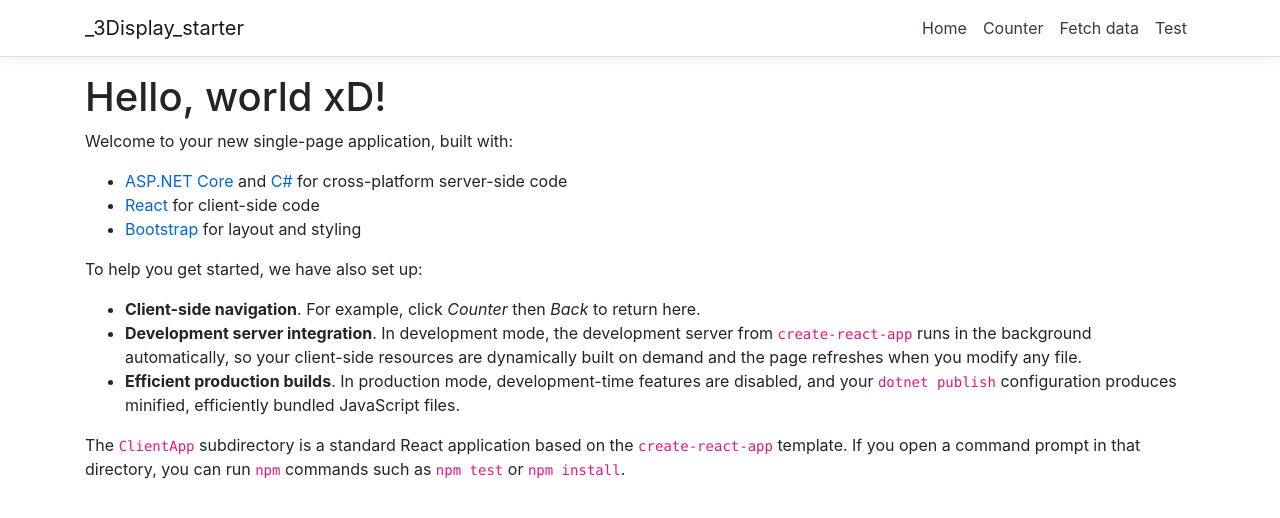
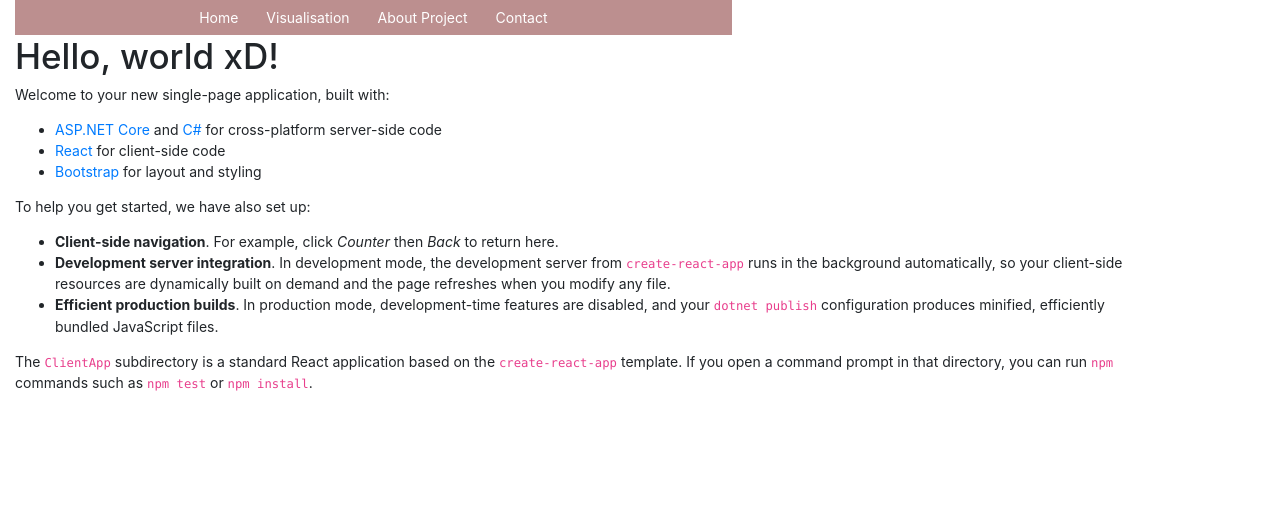
Before and after one commit to lolerah/3Display, a React (Create React App) app in the folder ClientApp/: page / in a window 1280 px wide. Shown: the top 518 px of the page. Built offline with nearby package versions, Linux system fonts and the light colour scheme.

Commit message:
basic scene and layout

```diff
--- a/ClientApp/package.json
+++ b/ClientApp/package.json
@@ -3,17 +3,19 @@
   "version": "0.1.0",
   "private": true,
   "dependencies": {
-    "bootstrap": "^4.1.3",
+    "bootstrap": "^4.5.0",
     "jquery": "^3.4.1",
     "merge": "^1.2.1",
     "oidc-client": "^1.9.0",
     "react": "^16.0.0",
+    "react-bootstrap": "^1.2.2",
     "react-dom": "^16.0.0",
     "react-router-bootstrap": "^0.25.0",
     "react-router-dom": "^5.1.2",
     "react-scripts": "^3.4.1",
     "reactstrap": "^8.4.1",
-    "rimraf": "^2.6.2"
+    "rimraf": "^2.6.2",
+    "three": "^0.118.3"
   },
   "devDependencies": {
     "ajv": "^6.9.1",
--- a/ClientApp/src/App.js
+++ b/ClientApp/src/App.js
@@ -1,24 +1,23 @@
-import React, { Component } from 'react';
-import { Route } from 'react-router';
-import { Layout } from './components/Layout';
-import { Home } from './components/Home';
-import { FetchData } from './components/FetchData';
-import { Counter } from './components/Counter';
-import { Test } from './components/Test';
-
-import './custom.css'
+import React, { Component } from "react";
+import { NewNavMenu } from "./components/NewNavMenu";
+import { Routing } from "./components/Routing";
+import "bootstrap/dist/css/bootstrap.min.css";
 
 export default class App extends Component {
   static displayName = App.name;
 
-  render () {
+  render() {
     return (
-      <Layout>
-        <Route exact path='/' component={Home} />
-        <Route path='/counter' component={Counter} />
-        <Route path='/fetch-data' component={FetchData} />
-        <Route path='/test' component={Test} />
-      </Layout>
+      <div className="container-fluid">
+        <div className="row ">
+          <div className="col-sm col-md-7">
+            <NewNavMenu />
+          </div>
+          <div className="col-11">
+            <Routing />
+          </div>
+        </div>
+      </div>
     );
   }
 }
--- /dev/null
+++ b/ClientApp/src/components/About.jsx
@@ -0,0 +1,7 @@
+import React, { Component } from "react";
+
+export class About extends Component {
+  render() {
+    return <div>ABOUT</div>;
+  }
+}
--- a/ClientApp/src/components/Layout.js
+++ b/ClientApp/src/components/Layout.js
@@ -1,17 +1,16 @@
-import React, { Component } from 'react';
-import { Container } from 'reactstrap';
-import { NavMenu } from './NavMenu';
+import React, { Component } from "react";
+import { Container } from "reactstrap";
+//import { NavMenu } from "./NavMenu";
+import NewNavMenu from "./NewNavMenu";
 
 export class Layout extends Component {
   static displayName = Layout.name;
 
-  render () {
+  render() {
     return (
       <div>
-        <NavMenu />
-        <Container>
-          {this.props.children}
-        </Container>
+        <NewNavMenu />
+        <Container>{this.props.children}</Container>
       </div>
     );
   }
--- /dev/null
+++ b/ClientApp/src/components/NavLink.css
@@ -0,0 +1,7 @@
+a.nav-link {
+  color: white;
+}
+
+html {
+  font-size: 14px;
+}
--- /dev/null
+++ b/ClientApp/src/components/NavLink.jsx
@@ -0,0 +1,14 @@
+import React, { Component } from "react";
+import "./NavLink.css";
+
+class NavLink extends Component {
+  render() {
+    return (
+      <a className="nav-link" href={this.props.goTo}>
+        {this.props.display}
+      </a>
+    );
+  }
+}
+
+export default NavLink;
--- /dev/null
+++ b/ClientApp/src/components/NewNavMenu.css
@@ -0,0 +1,3 @@
+nav {
+  background-color: rosybrown;
+}
--- /dev/null
+++ b/ClientApp/src/components/NewNavMenu.jsx
@@ -0,0 +1,18 @@
+import React, { Component } from "react";
+import NavLink from "./NavLink";
+import "./NewNavMenu.css";
+
+export class NewNavMenu extends Component {
+  render() {
+    return (
+      <nav className="nav justify-content-center">
+        <NavLink goTo="/" display="Home" />
+        <NavLink goTo="/visualisation" display="Visualisation" />
+        <NavLink goTo="/about" display="About Project" />
+        <NavLink goTo="/contact" display="Contact" />
+      </nav>
+    );
+  }
+}
+
+export default NewNavMenu;
--- /dev/null
+++ b/ClientApp/src/components/Routing.css
@@ -0,0 +1,3 @@
+.myClass {
+  background-color: whitesmoke;
+}
--- /dev/null
+++ b/ClientApp/src/components/Routing.jsx
@@ -0,0 +1,27 @@
+import React, { Component } from "react";
+import { Route } from "react-router";
+import { Home } from "./Home";
+import { FetchData } from "./FetchData";
+import { Counter } from "./Counter";
+import { Test } from "./Test";
+import { About } from "./About";
+import { Scene } from "./Scene";
+
+export class Routing extends Component {
+  render() {
+    return (
+      <div>
+        <Route exact path="/" component={Home} />{" "}
+        <Route path="/counter" component={Counter} />{" "}
+        <Route path="/about" component={About} />
+        {/*<Route path="/visualisation" component={Visualisation} />
+      <Route path="/contact" component={Contact} />*/}
+        <Route path="/test" component={Test} />
+        <Route path="/fetch-data" component={FetchData} />
+        <Route path="/visualisation" component={Scene} />
+      </div>
+    );
+  }
+}
+
+export default Routing;
--- /dev/null
+++ b/ClientApp/src/components/Scene.jsx
@@ -0,0 +1,31 @@
+import React, { Component } from "react";
+import * as THREE from "three";
+
+export class Scene extends Component {
+    componentDidMount() {
+        var scene = new THREE.Scene();
+        var camera = new THREE.PerspectiveCamera(75, window.innerWidth / window.innerHeight, 0.1, 1000);
+        var renderer = new THREE.WebGLRenderer();
+        renderer.setSize(window.innerWidth, window.innerHeight);
+        this.mount.appendChild(renderer.domElement);
+        var geometry = new THREE.BoxGeometry(1, 1, 1);
+        var material = new THREE.MeshBasicMaterial({ color: 0x00ff00 });
+        var cube = new THREE.Mesh(geometry, material);
+        scene.add(cube);
+        camera.position.z = 5;
+        var animate = function () {
+            requestAnimationFrame(animate);
+            cube.rotation.x += 0.01;
+            cube.rotation.y += 0.01;
+            renderer.render(scene, camera);
+        };
+        animate();
+    }
+    render() {
+        return (
+            <div ref={ref => (this.mount = ref)} />
+        )
+    }
+}
+
+export default Scene;
```
Also changed, not shown: 1 other file (tests, documents, lock files or other folders).
